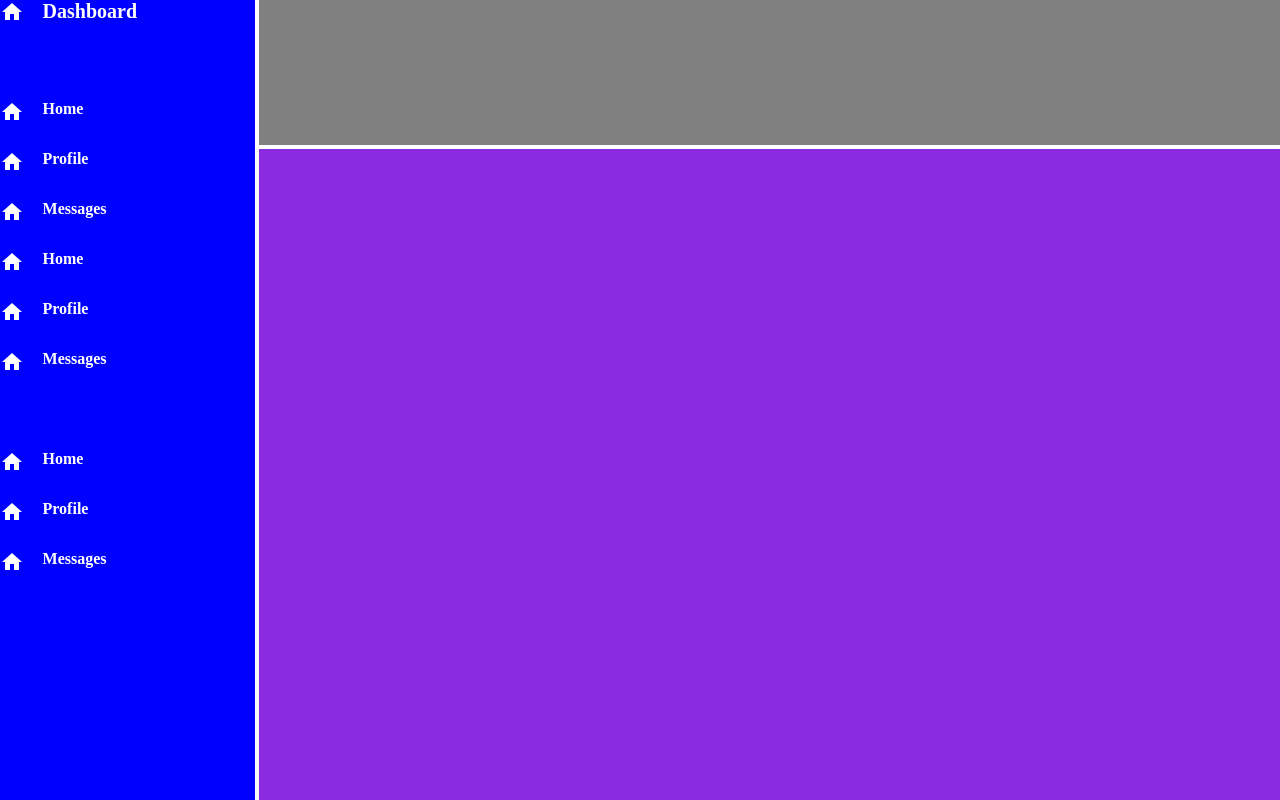
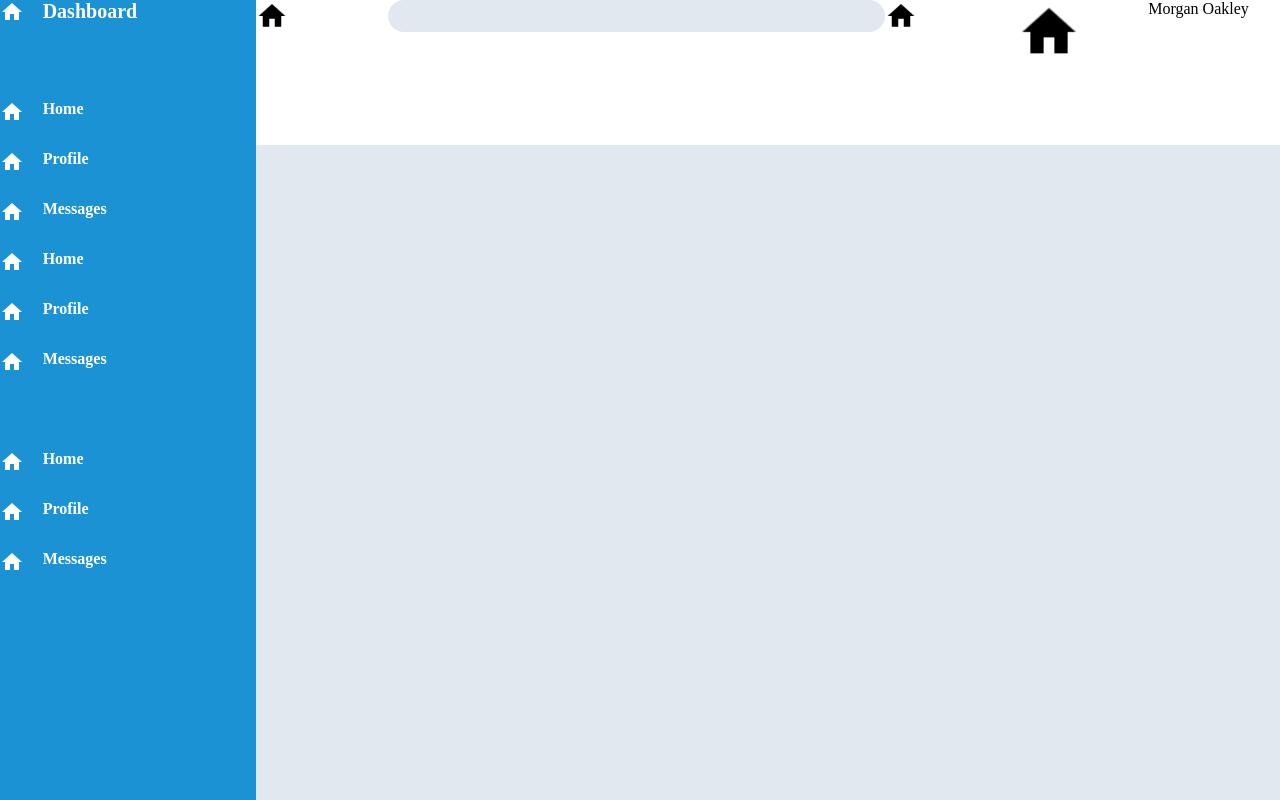
Before and after one commit to bilytskyi/dashboard, a plain HTML site: page index.html in a window 1280 px wide. Drawn offline with Linux system fonts and the light colour scheme.

Commit message:
header start

```diff
--- a/index.html
+++ b/index.html
@@ -41,7 +41,16 @@
             </div>
         </div>
         <div class="header">
+            <div class="search-part">
+                <img src="home-black.png" width="32" height="32">
+                <input type="search" size="60">
+                <img src="home-black.png" width="32" height="32">
+                <img src="home-black.png" width="64" height="64">
+                <p>Morgan Oakley</p>
+            </div>
+            <div class="profile-part">
 
+            </div>
         </div>
         <div class="main">
 
--- a/styles.css
+++ b/styles.css
@@ -4,16 +4,16 @@
 }
 
 .container {
+    background-color: #E2E8F0;
     display: grid;
     grid-template-columns: 1fr 4fr;
     grid-template-rows: 2fr 9fr;
-    gap: 4px;
     height: 100vh;
 }
 
 
 .sidebar {
-    background-color: blue;
+    background-color: #1A92D4;
     grid-column: 1 / 2;
     grid-row: 1 / 3;
     color: white;
@@ -25,12 +25,14 @@
 }
 
 .header {
-    background-color: grey;
+    background-color: white;
     grid-column: 2 / 3;
+    display: grid;
+    grid-template-rows: 1fr 1fr;
 }
 
 .main {
-    background-color: blueviolet;
+    background-color: #E2E8F0;
     grid-column: 2 / 3;
     grid-row: 2 / 3;
 }
@@ -43,3 +45,15 @@
 .logo p {
     font-size: 20px;
 }
+
+.header .search-part input {
+    height: 32px;
+    border-radius: 25px;
+    background-color: #E2E8F0;
+    border: 0;
+}
+
+.search-part {
+    display: grid;
+    grid-template-columns: repeat(5, 1fr);
+}
```
Also changed, not shown: home-black.png (added).
